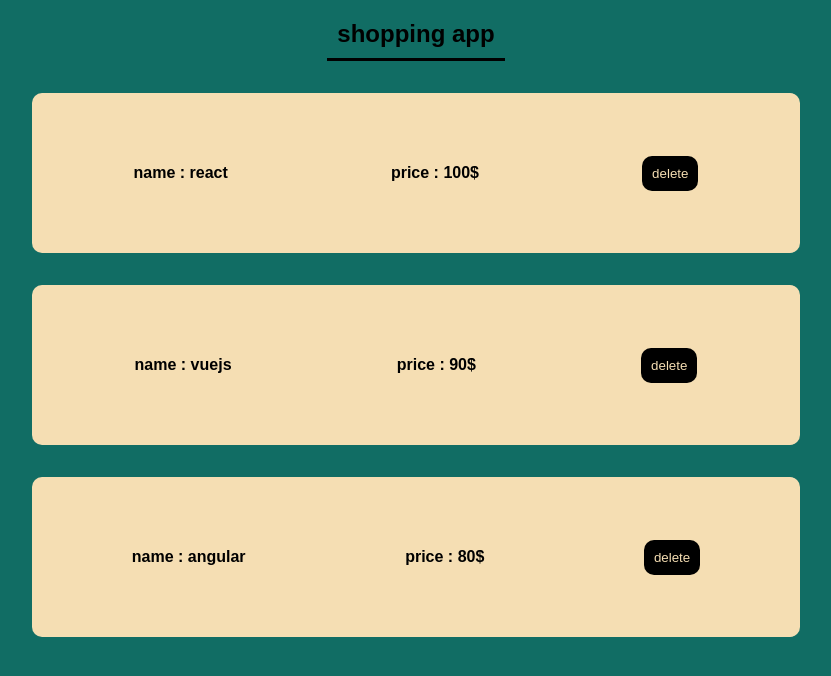
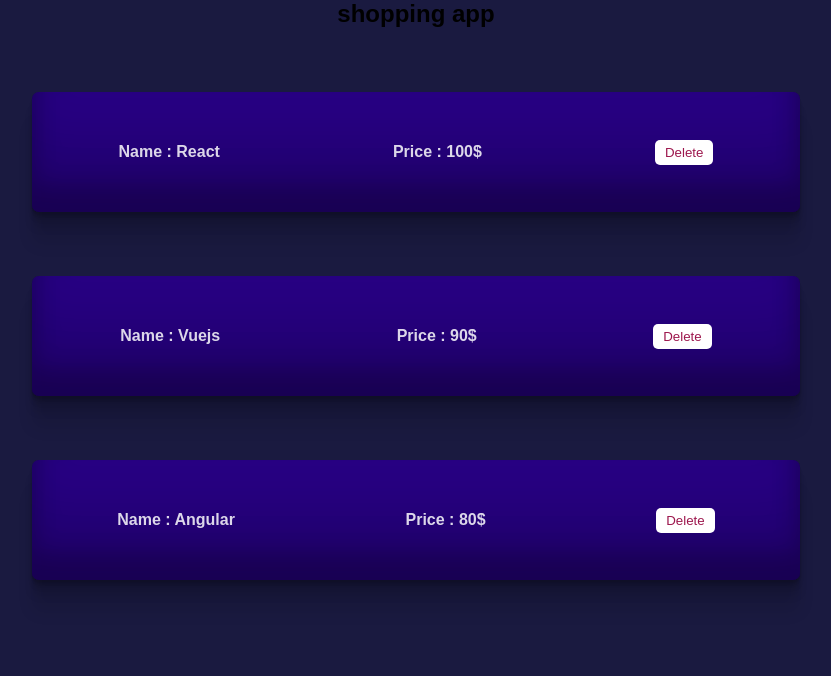
Before and after one commit to arashKazerouni/firstReactApp, a React (Create React App) app: page / in a window 1280 px wide. Shown: the top 676 px of the page, without its empty margins (224-1055 px from the left). Built offline with nearby package versions, Linux system fonts and the light colour scheme.

Commit message:
the styles got better

```diff
--- a/src/App.module.css
+++ b/src/App.module.css
@@ -1,38 +1,27 @@
-*{
+* {
     margin: 0;
     padding: 0;
     box-sizing: border-box;
     font-family: sans-serif;
 }
-h2{
+
+h1 {
     margin: 10px;
     padding: 10px;
-    border-bottom: solid;
+    color: rgba(255, 255, 255, 0.842);
+    text-transform: capitalize;
 }
 
-body{
-    background-color: rgb(17, 109, 100);
+body {
+    background-color: #1A1A40
 }
-.container{
+
+.container {
     display: flex;
     align-items: center;
     flex-direction: column;
 }
 
-.container >*{
+.container>* {
     margin-bottom: 2rem;
 }
-
-button{
-    border: none;
-    padding: 10px;
-    border-radius:10px ;
-    background: #000;
-    color: wheat;
-    cursor: pointer;
-    transition: all .6s;
-}
-button:hover{
-    color: #000;
-    background: wheat;
-}
--- a/src/components/Product/product.module.css
+++ b/src/components/Product/product.module.css
@@ -1,12 +1,40 @@
 .product {
-    background-color: wheat;
-    padding: 20px;
-    border-radius: 10px;
-
+    background-color: #270082;
+    margin-top: 2rem;
+    border-radius: 7px;
+    color: rgba(255, 255, 255, 0.842);
     display: flex;
     justify-content: space-around;
     align-items: center;
     width: 60vw;
     font-weight: 700;
-    height: 20vh;
+    height: 15vh;
+    box-shadow: rgba(0, 0, 0, 0.17) 0px -23px 25px 0px inset, rgba(0, 0, 0, 0.15) 0px -36px 30px 0px inset, rgba(0, 0, 0, 0.1) 0px -79px 40px 0px inset, rgba(0, 0, 0, 0.06) 0px 2px 1px, rgba(0, 0, 0, 0.09) 0px 4px 2px, rgba(0, 0, 0, 0.09) 0px 8px 4px, rgba(0, 0, 0, 0.09) 0px 16px 8px, rgba(0, 0, 0, 0.09) 0px 32px 16px;
+    text-transform: capitalize;
+    flex-wrap: wrap;
+
 }
+
+button {
+    border: none;
+    background-color: white;
+    color: #9D174D;
+    padding: 5px 10px;
+    border-radius: 5px;
+    cursor: pointer;
+    text-transform: capitalize;
+
+}
+
+.increment {
+    background-color: #FBCFE8;
+
+    /* margin-right: 10px; */
+
+}
+.quantity{
+    background-color: #FBCFE8;
+    color: #9D174D;
+    padding: 3px 6px;
+    border-radius: 50%;
+}
```
